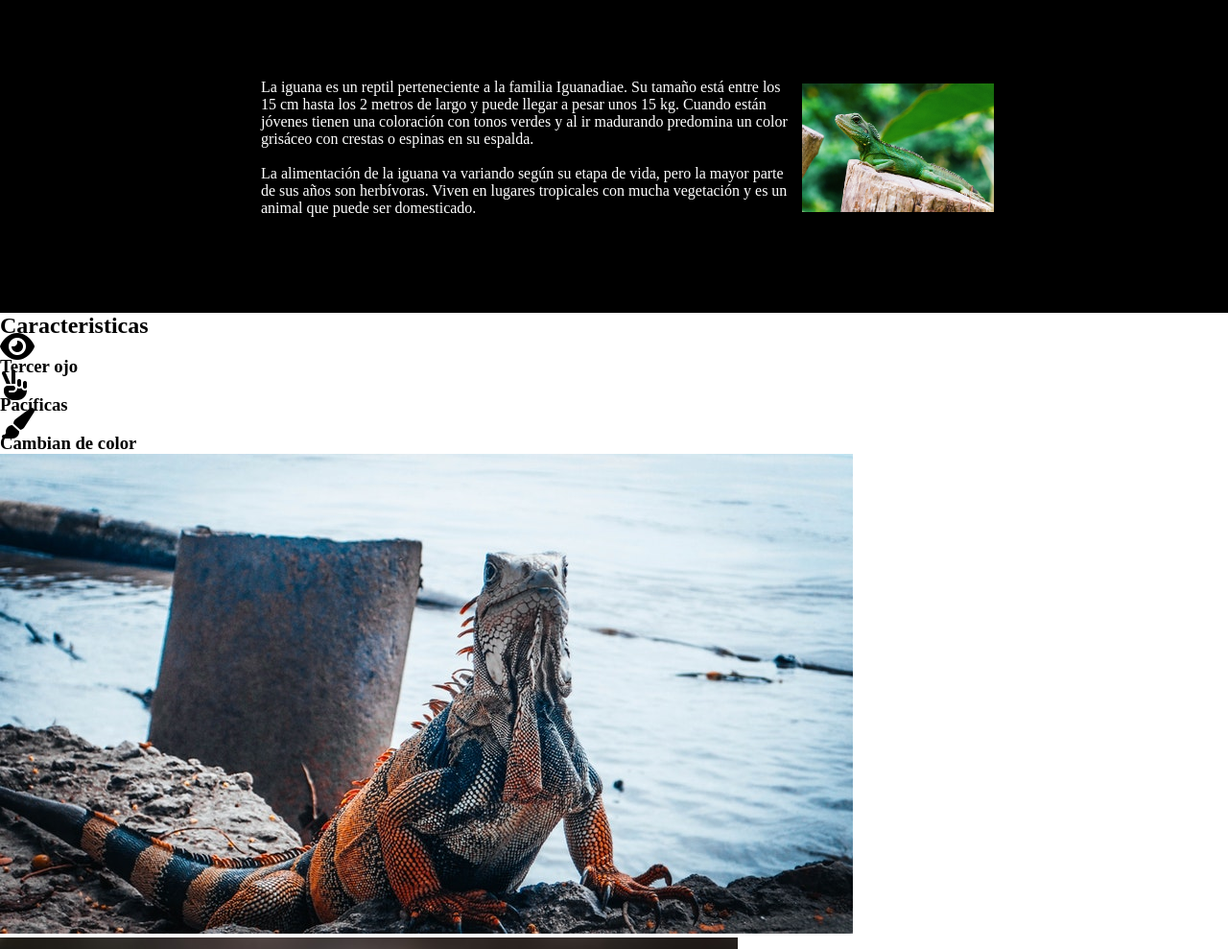
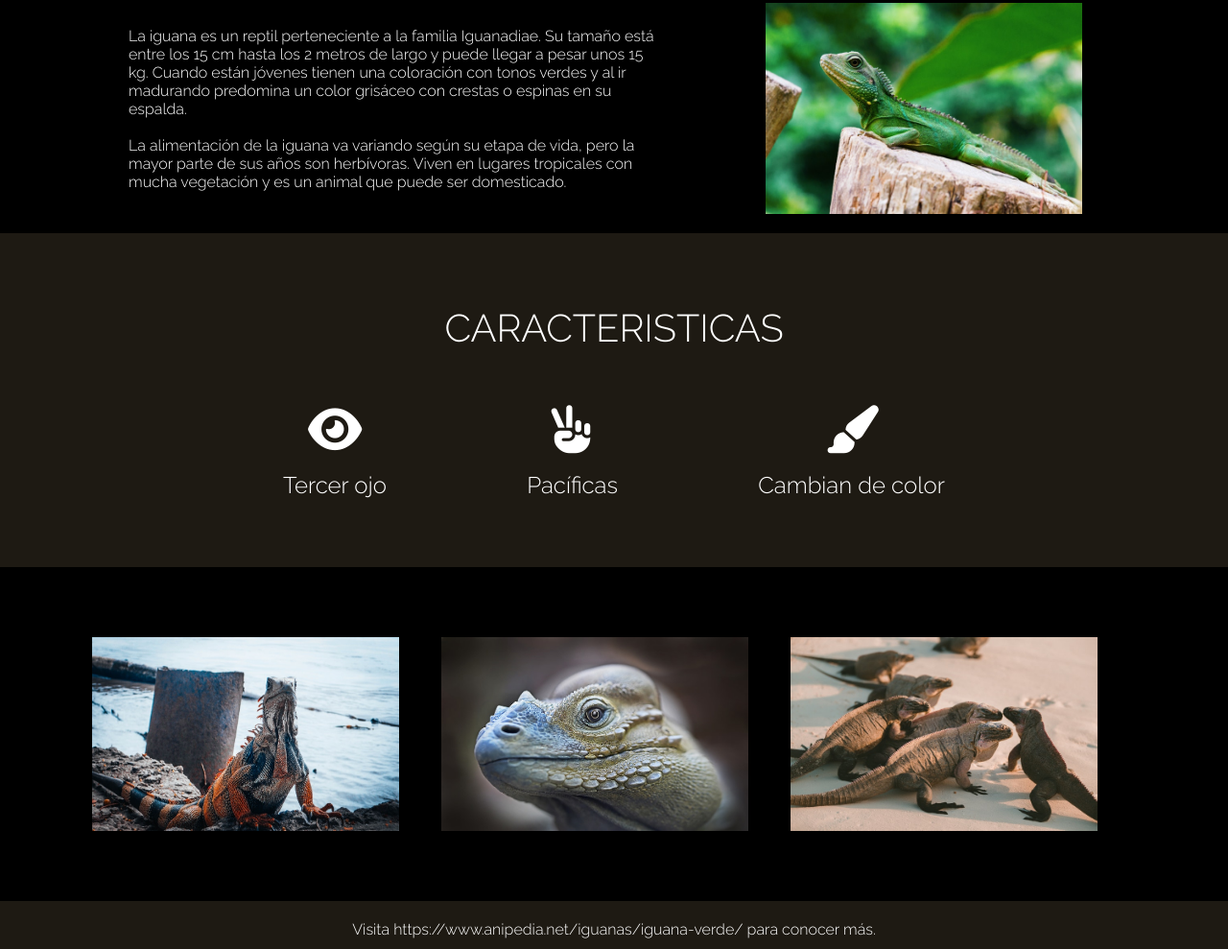
Before and after one commit to mcrodr/IguanaPage, a plain HTML site: page index.html in a window 1280 px wide. Shown: the part 803-1792 px from the top of the page at 96% size. Drawn offline with Linux system fonts and the light colour scheme.

Commit message:
Terminado

```diff
--- a/assets/css/style.css
+++ b/assets/css/style.css
@@ -2,7 +2,7 @@
     margin: 0;
     border: 0;
     padding: 0;
-    font-family: 'Raleway';
+
 }
 
 .title {
@@ -10,6 +10,7 @@
     color: #FFFFFF;
     text-align: center;
     background-color: #000000;
+    font-family: 'Raleway', sans-serif;
 }
 
 header {
@@ -20,27 +21,90 @@ header {
 }
 
 #information {
-    background: black;
-    padding: 100px;
-    color: white;
+    background: #000000;
+    padding: 20px;
+    color: #FFFFFF;
+    font-family: 'Raleway', sans-serif;
 }
 
 #information .info {
-    width: 800px;
+    width: 1100px;
     margin: auto;
 }
 
 .info img {
-    width: 25%;
+    width: 30%;
 }
 
 .info .text {
-    width: 70%;
+    width: 50%;
     margin-left: 4%;
+    margin-right: 10%;
+    font-weight: lighter;
+    font-size: 16px;
+    font-family: 'Raleway', sans-serif;
+
 }
 
 .info img,
 .text {
     display: inline-block;
     vertical-align: middle;
+    font-family: 'Raleway', sans-serif;
 }
+
+
+#features {
+    background-color: #1E1A13;
+    color: #FFFFFF;
+    height: 348px;
+    text-align: center;
+    font-size: 25px;
+    font-weight: lighter;
+    vertical-align: middle;
+}
+
+
+.details {
+    display: inline-block;
+    padding: 70px;
+}
+
+h2 {
+    padding-top: 75px;
+    font-size: 40px;
+   font-family: 'Raleway', sans-serif;
+   font-weight: lighter;
+
+}
+
+h3 {
+    font-size: 24px;
+    font-family: 'Raleway', sans-serif;
+    font-weight: lighter;
+}
+
+
+#photos {
+    background-color: #000000;
+    height: 348px;
+    text-align: center;
+    vertical-align: middle;
+}
+
+.img {
+    width: 320px;
+    height: 202px;
+    padding-top: 73px;
+    padding-right: 40px;
+}
+
+footer {
+    text-align: center;
+    background: #1E1A13;
+    color: #FFFFFF;
+    padding: 20px;
+    font-weight: lighter;
+    font-family: 'Raleway', sans-serif;
+
+}
--- a/index.html
+++ b/index.html
@@ -10,7 +10,9 @@
     <meta name="description" content="Pagina de iguanas">
     <meta name="keywords" content="Iguanas, informacion, fotografias">
 
-    <link href="https://fonts.googleapis.com/css2?family=Open+Sans:wght@400;700;800&display=swap" rel="stylesheet">
+    <link rel="preconnect" href="https://fonts.googleapis.com">
+    <link rel="preconnect" href="https://fonts.gstatic.com" crossorigin>
+    <link href="https://fonts.googleapis.com/css2?family=Raleway:wght@300;500&display=swap" rel="stylesheet">
 
     <script src="https://kit.fontawesome.com/8f21378a87.js" crossorigin="anonymous"></script>
 
@@ -26,7 +28,6 @@
     </div>
 
     <header>
-
     </header>
 
     <section id="information">
@@ -48,36 +49,40 @@
         </div>
     </section>
 
-
-
-
     <section id="features">
-        <h2>Caracteristicas</h2>
+        <h2>CARACTERISTICAS</h2>
+        <div>
             <div class="details">
                 <i class="fa-solid fa-eye fa-2xl"></i>
+                <br>
+                <br>
                 <h3>Tercer ojo</h3>
+            </div>
+            <div class="details">
                 <i class="fa-solid fa-hand-peace fa-2xl"></i>
+                <br>
+                <br>
                 <h3>Pacíficas</h3>
+            </div>
+            <div class="details">
                 <i class="fa-solid fa-paintbrush fa-2xl"></i>
+                <br>
+                <br>
                 <h3>Cambian de color</h3>
+            </div>
         </div>
     </section>
 
     <section id="photos">
-        <img src="assets/img/iguana-2.jpg" />
-        <img src="assets/img/iguana-3.jpg" />
-        <img src="assets/img/iguana-2.jpg" />
+        <img class="img" src="assets/img/iguana-2.jpg" />
+        <img class="img" src="assets/img/iguana-3.jpg" />
+        <img class="img" src="assets/img/iguana-4.jpg" />
     </section>
-
-
-
-
-
 
 
     <footer>
 
-        <p>Meet & coffee 2018. Todos los derechos reservados.</p>
+        <p>Visita https://www.anipedia.net/iguanas/iguana-verde/ para conocer más.</p>
     </footer>
 
 </body>
```
Lines whose indentation alone changed are shown as unchanged.
